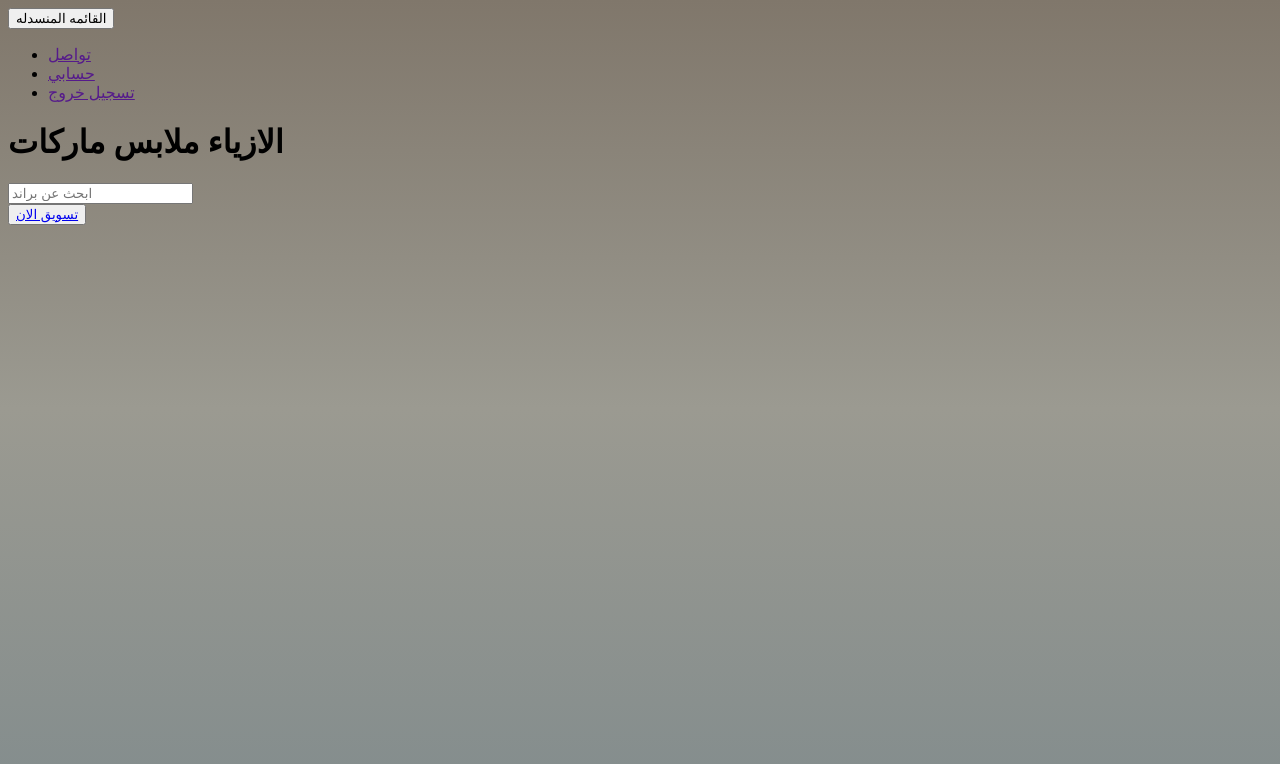
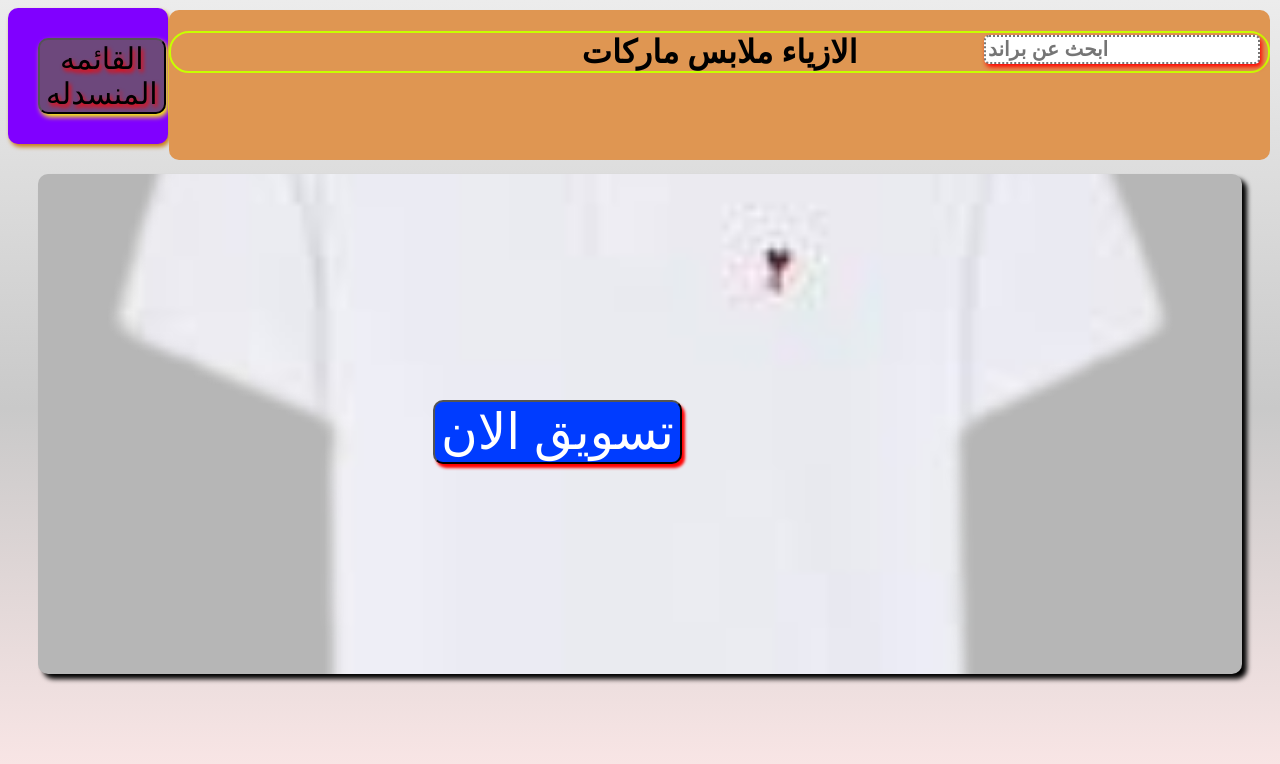
Before and after one commit to qwertyu195195-ai/index.html, a plain HTML site: page index.html in a window 1280 px wide. Drawn offline with Linux system fonts and the light colour scheme.

Commit message:
Update u.css

```diff
--- a/u.css
+++ b/u.css
@@ -1,32 +1,128 @@
 body {
-    background: linear-gradient(#80776b, #9b9a91, #828c8d);
+    background: linear-gradient(#ececec, #c9c9c9, #ffe9e9);
     height: 100vh;
 }
 
-.picture {
-    display: grid;
-    grid-template-columns: repeat(auto-fit, minmax(100px, 1fr));
-    gap: 10px;
+
+.border {
+    background: rgb(128, 0, 255);
+    font-size: 20px;
+    border: 0 2px 0 25px #ce2323;
+    box-shadow: 2px 3px 4px #c97c17;
+    border-radius: 10px;
+    text-align: right;
+    width: 100px;
+    padding: 30px;
+    cursor: pointer;
+
+
 }
 
-.card {
-    position: relative;
-    overflow: hidden;
+.border:hover {
+    transform: 10.10s ease;
+    box-shadow: 2px 3px #ce2323;
+    cursor: pointer;
+
 }
 
-.card::after {
-    content: "";
-    position: absolute;
-    bottom: 0;
-    left: 0;
-    width: 100%;
-    height: 5px;
-    background: linear-gradient(to right, #ff9c0893, #dfc90aa8, #04d9f57c);
+.brder-card {
+    text-shadow: 2px 3px 4px #ff0000;
+    background: #6d487c;
+    font-size: 30px;
+    border-radius: 10px;
+    box-shadow: 2px 3px 5px #fffb00;
+    cursor: pointer;
 
-    transform: translateX(100%);
-    transition: transform 0.3s ease;
 }
 
-.card:hover::after {
-    transform: translateX(0);
+.blpck {
+    color: #fffb00;
+    background-color: aquamarine;
+    text-align: center;
+    font-size: 20px;
+    border-radius: 10px;
+    box-shadow: 2px 4px 3px #175ec9;
+    display: none;
+
+
+
 }
+
+.bo {
+
+    color: rgb(0, 136, 255);
+    border-radius: 10px;
+    text-decoration: none;
+    display: block;
+
+}
+
+.border:hover .blpck {
+    display: block;
+
+
+}
+
+.io {
+    position: absolute;
+    top: 0;
+    right: 0;
+    background-color: #df9652;
+    height: 150px;
+    width: 86%;
+    z-index: 1;
+    margin: 10px;
+    border-radius: 10px;
+}
+
+.non {
+    text-align: center;
+    text-shadow: #ffffff;
+    border-style: double;
+    border-radius: 20px;
+    border: 2px solid rgb(200, 255, 0);
+}
+
+.more {
+    background: #ffffff;
+    border-radius: 5px;
+    box-shadow: 2px 3px 5px #ff0000;
+    position: absolute;
+    top: 25px;
+    right: 10px;
+    font-size: 20px;
+    border-style: dotted;
+    font-weight: bold;
+}
+
+.abass {
+    background-color: #b6b6b6;
+    height: 500px;
+    margin: 30px;
+    border-radius: 10px;
+    background-image: url(images-removebg-preview.png);
+    background-size: cover;
+    background-position: center;
+    box-shadow: 5px 5px 5px #000000;
+
+
+
+
+}
+
+.book2 {
+    background: #003cff;
+    color: aliceblue;
+    font-size: 50px;
+    border-radius: 10px;
+    border: 0 2px 0 25px #ff0000;
+    box-shadow: 3px 4px 3px #ff0000;
+    position: absolute;
+    top: 400px;
+    right: 598px;
+}
+
+.book {
+    color: #ffffff;
+    text-decoration: none;
+}
```
